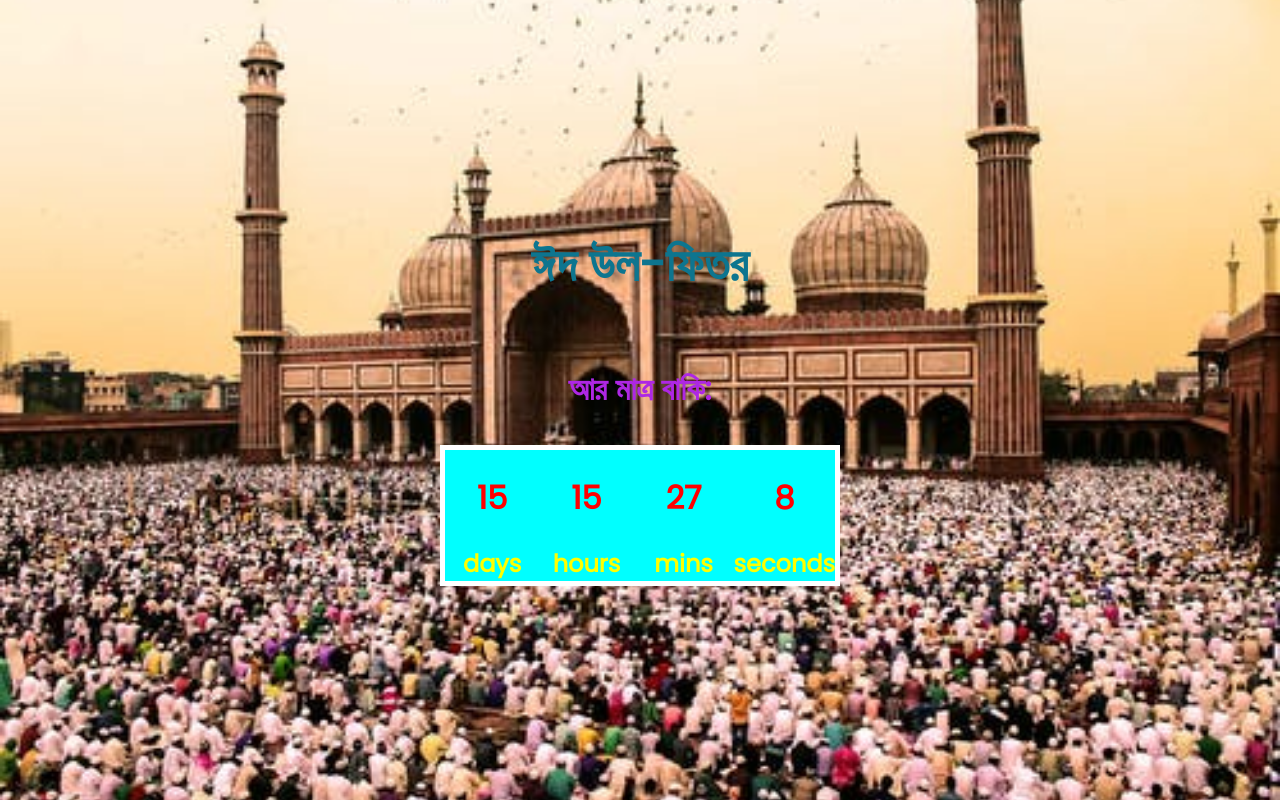
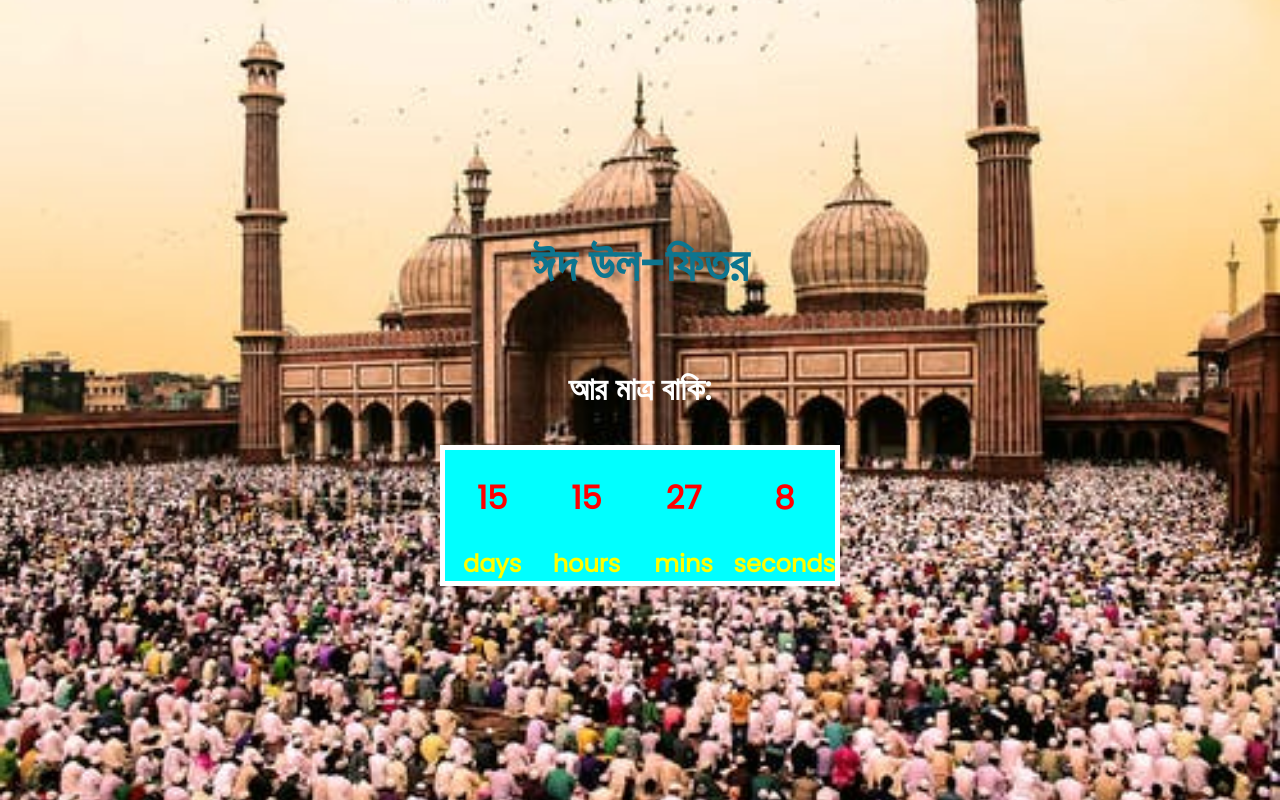
Before and after one commit to mamun6/eid, a plain HTML site: page index.html in a window 1280 px wide. Drawn offline with Linux system fonts and the light colour scheme.

Commit message:
Update index.html
added

```diff
--- a/index.html
+++ b/index.html
@@ -11,7 +11,7 @@
 
 <body>
     <h1> ঈদ উল-ফিতর </h1>
-    <p style="font-size: 2rem; color: rgb(174, 39, 228); font-weight:bold;"> আর মাত্র বাকি: </p>
+    <p style="font-size: 2rem; color:white; font-weight:bold;"> আর মাত্র বাকি: </p>
     <div class="countdown-container">
         <div class=" countdown-el  days-c">
             <p class="big-text" id="days">0 </p>
```
